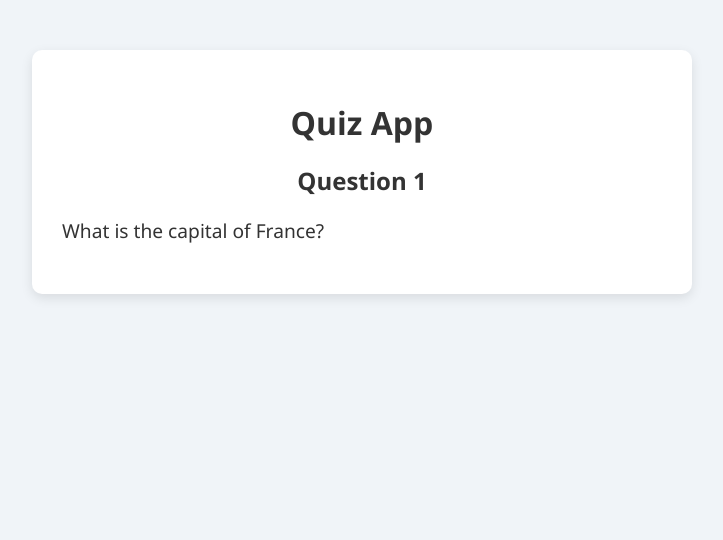
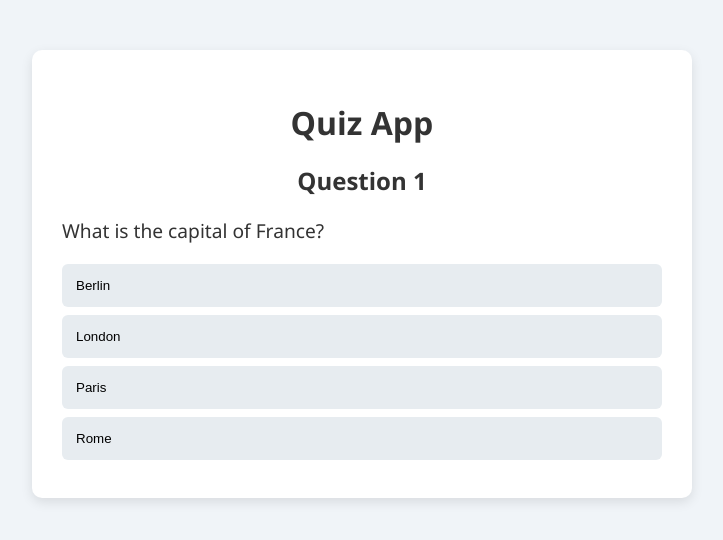
Before and after one commit to wafihfzhn/quiz-app, a React (Vite) app: page / in a window 1280 px wide. Shown: the top 540 px of the page, without its empty margins (278-1001 px from the left). Built offline with nearby package versions, Linux system fonts and the light colour scheme.

Commit message:
List options of question

```diff
--- a/src/components/quiz.jsx
+++ b/src/components/quiz.jsx
@@ -26,6 +26,12 @@ function Quiz() {
     <div>
       <h2>Question 1</h2>
       <p className="question">{questionBanks[0].question}</p>
+
+      {
+        questionBanks[0].options.map((option) => (
+          <button className="option"> {option} </button>
+        ))
+      }
     </div>
   );
 }
```
